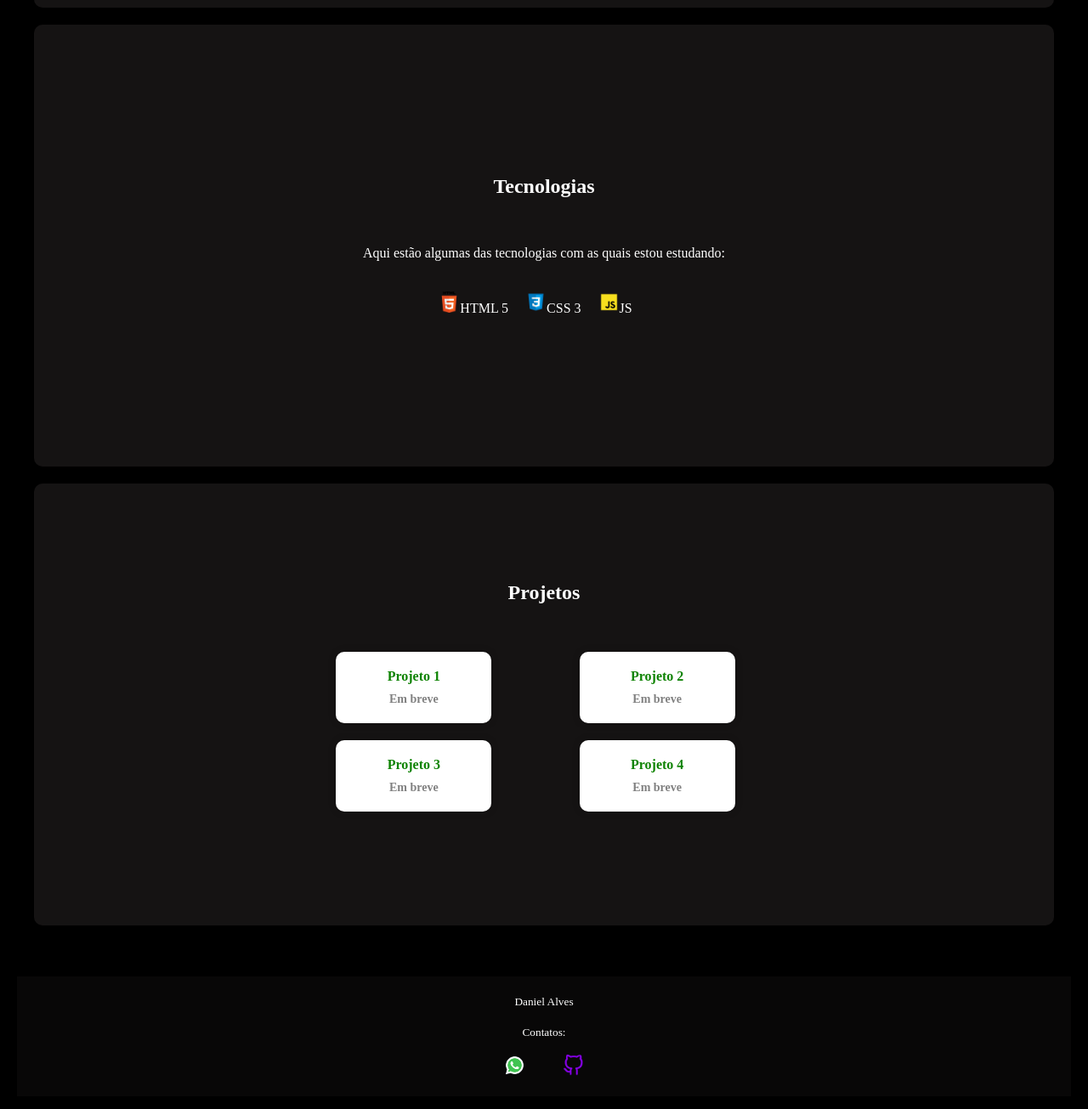
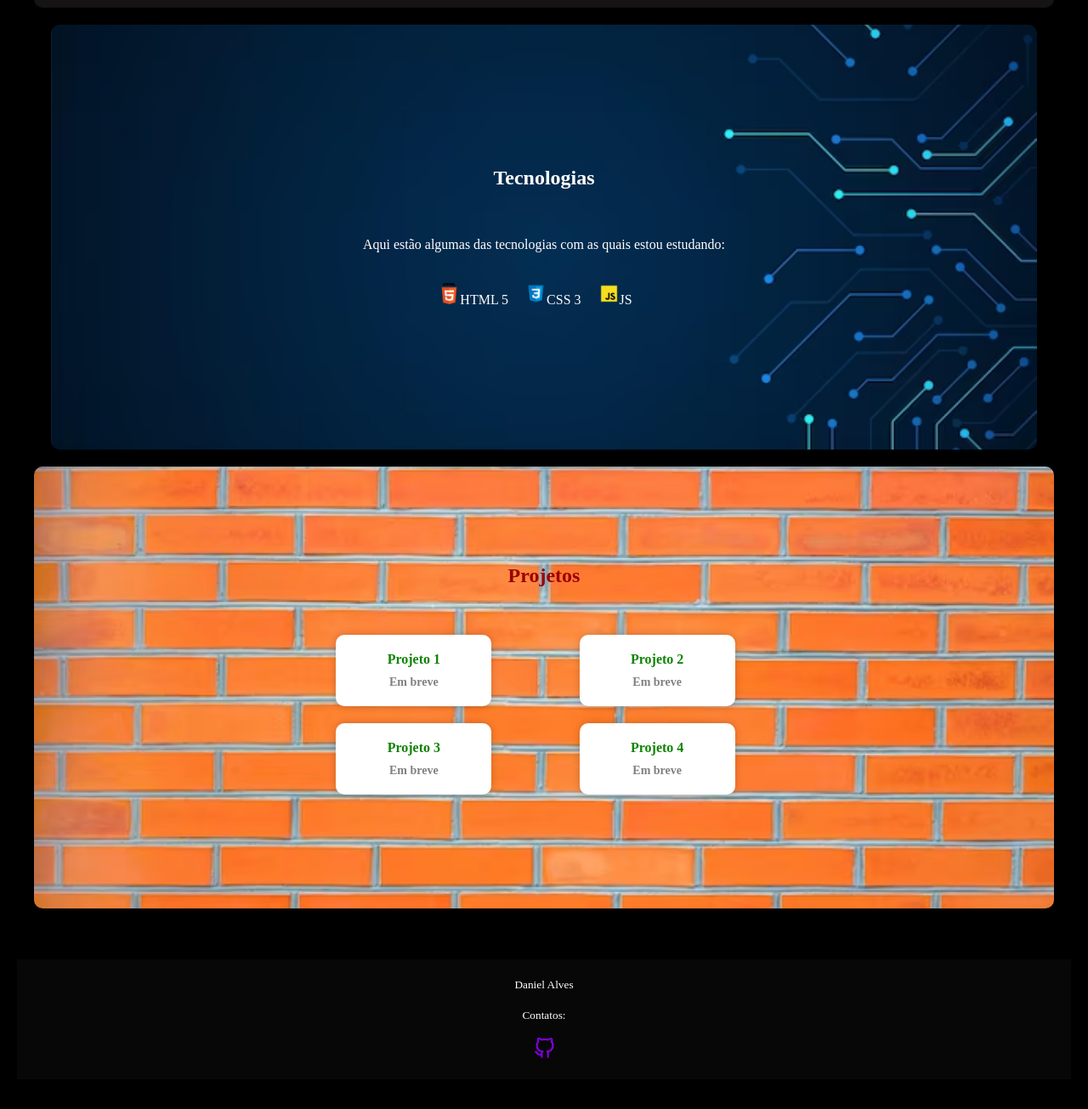
Before and after one commit to yrachamano/Portfolio1, a plain HTML site: page portifolio/portifolio.html in a window 1280 px wide. Shown: the part 1141-2446 px from the top of the page at 85% size. Drawn offline with Linux system fonts and the light colour scheme.

Commit message:
arrumando

```diff
--- a/portifolio/estilo.css
+++ b/portifolio/estilo.css
@@ -81,6 +81,9 @@ ul li {
 h1{
      color: rgb(118, 233, 10);
     }
+    #nome{
+        font-size: 200%; color: rgb(233, 25, 10);
+    }
 
 #principal{
         display: flex;
@@ -95,11 +98,28 @@ h1{
 
 }
 
-.tecnologias{
+#tecnologias{
     text-align: center;
     align-items: center;
     padding: 10px;
     margin: 20px;
+    background-image: url(../imagens/tesc.avif);
+    color: rgb(255, 255, 255);
+     background-repeat: no-repeat;
+    background-position: center;
+    background-size: cover;
+
+
+
+}
+#projetos{
+       background-image: url(../imagens/construcao.avif);
+     background-repeat: no-repeat;
+    background-position: center;
+    background-size: cover;
+    color: rgb(156, 1, 1);
+
+
 }
 .projetos-lista {
     display: flex;
--- a/portifolio/portifolio.html
+++ b/portifolio/portifolio.html
@@ -30,7 +30,7 @@
 
                 <div class="div1" >
                   <p><small>Oi me chamo</small><br>
-                <b style="font-size: 200%; color: rgb(233, 25, 10);" >Daniel Alves.</b><br>
+                <p id="nome" > Daniel Alves.</p><br>
             <small>Sou estudante da TI na areas de front-end </small></p>
                 </div>
                 <div class="div2">
@@ -93,7 +93,6 @@
             <p><small>Contatos:</small></p>
             <br>
             <p><small>
-                <a href="tel:"><img src="/imagens/icons8-whatsapp-48.png" alt="Telefone" width="25" height="25" style="margin-right: 10px;"></a>
 
                 <a href="https://github.com/yrachamano"><img src="/imagens/git-hub-roxo.png" width="25" height="25"alt="Github" style="margin-right: 10px;"></a>
 
```
Also changed, not shown: imagens/construcao.avif (added), imagens/tesc.avif (added).
